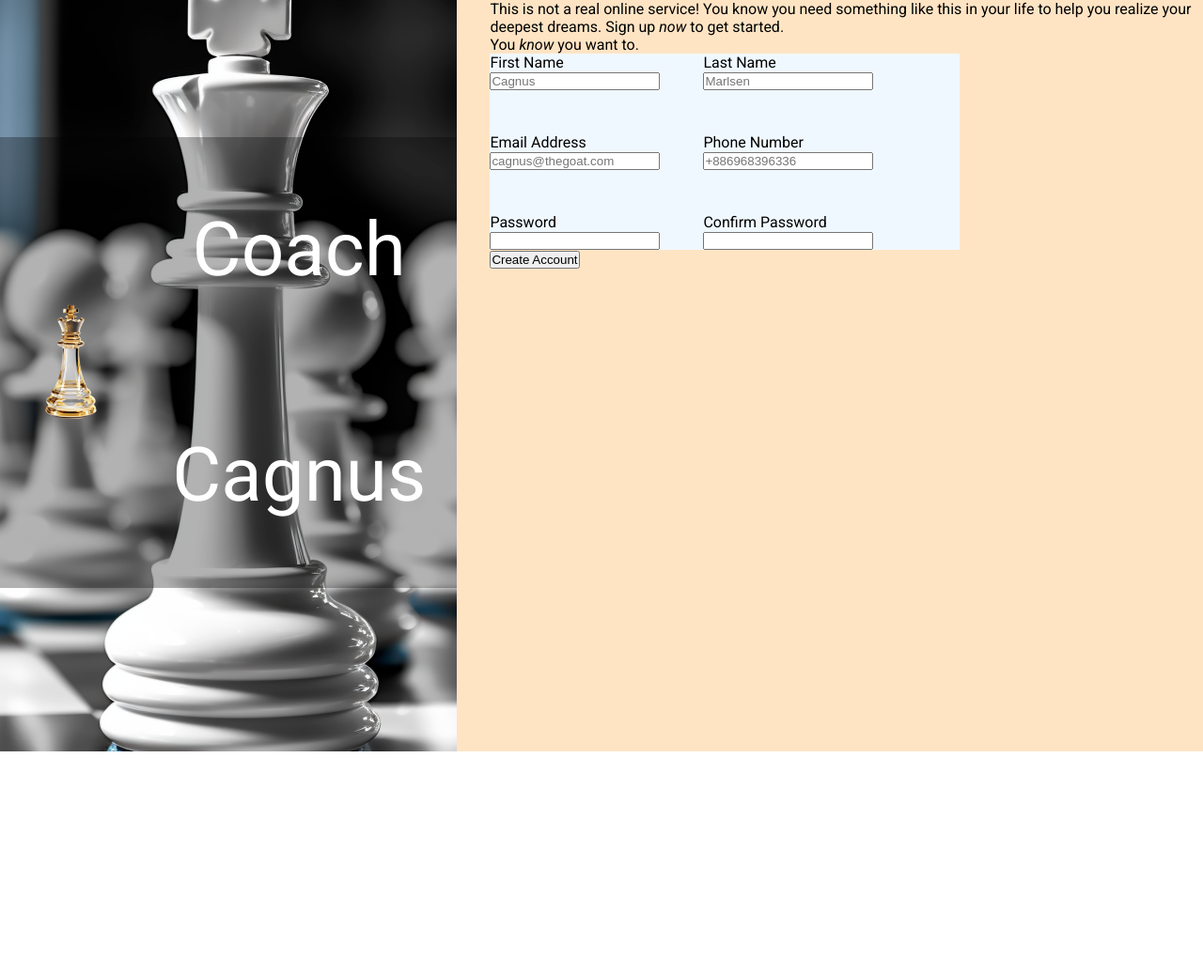
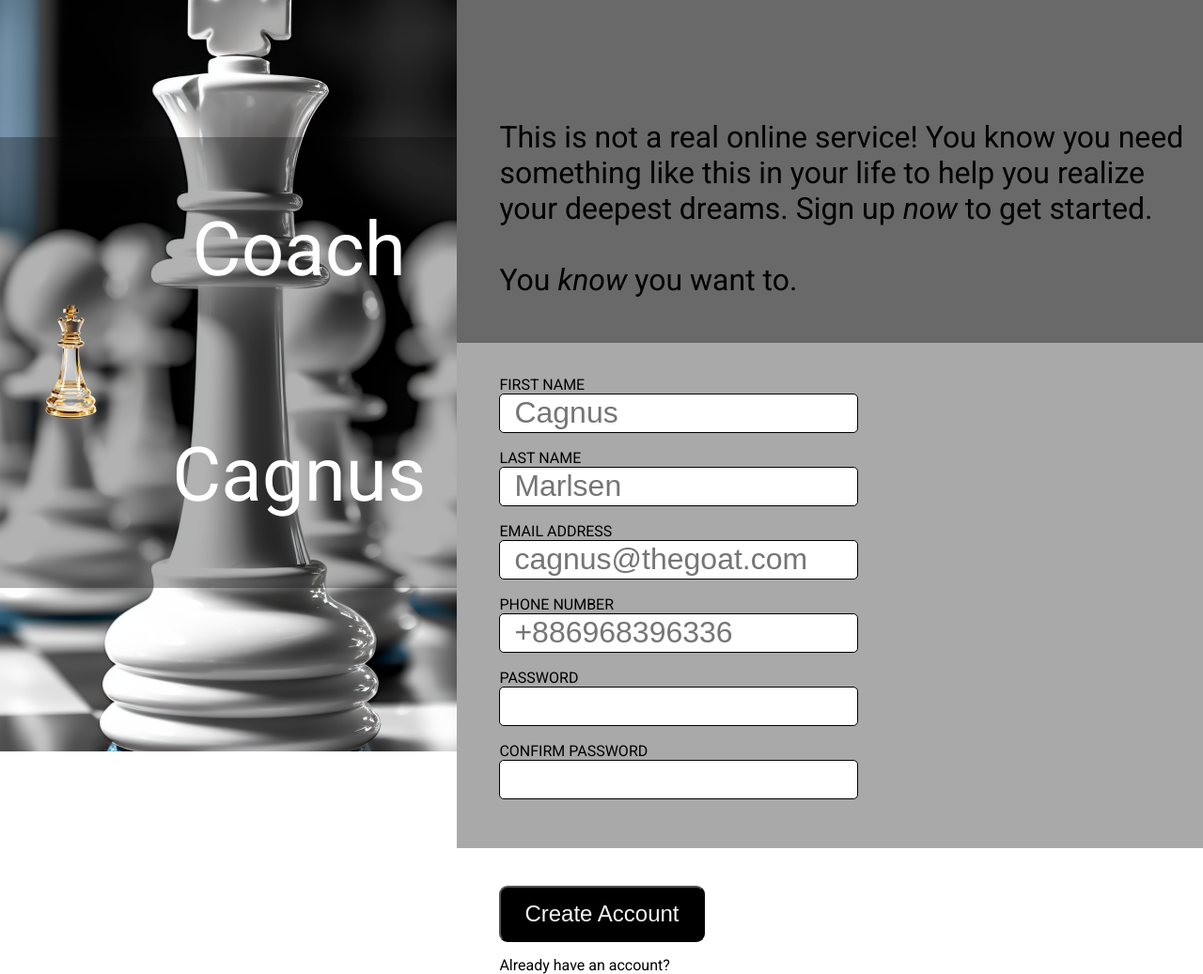
Before and after one commit to ErreurDeSyntaxe/foundations-sign-up-form, a plain HTML site: page index.html in a window 1280 px wide. Shown: the whole page at 94% size. Before the commit the page ends 800 px from the top, so only its background shows below. Drawn offline with Linux system fonts and the light colour scheme.

Commit message:
Fix regex for names & style

```diff
--- a/index.html
+++ b/index.html
@@ -20,20 +20,23 @@
     </div>
 
     <main>
-        <p>This is not a real online service! You know you need something like this in your life to help you realize your
-            deepest dreams. Sign up <em>now</em> to get started.</p>
-        <p>You <em>know</em> you want to.</p>
+
+        <div class="text">
+            <p>This is not a real online service! You know you need something like this in your life to help you realize your
+                deepest dreams. Sign up <em>now</em> to get started.</p><br>
+            <p>You <em>know</em> you want to.</p>
+        </div>
 
         <div class="forms">
             <form action="erreurdesyntaxe.github.io/path" method="post">
                 <ul>
                     <li>
                         <label for="first_name">First Name</label><br>
-                        <input type="text" id="first_name" placeholder="Cagnus" minlength="2" maxlength="20" pattern="/^([^0-9]*)$/">
+                        <input type="text" id="first_name" placeholder="Cagnus" minlength="2" maxlength="20" pattern="/^[a-z ,.'-]+$/i">
                     </li>
                     <li>
                         <label for="last_name">Last Name</label><br>
-                        <input type="text" id="last_name" placeholder="Marlsen" minlength="2" maxlength="20" pattern="/^([^0-9]*)$/">
+                        <input type="text" id="last_name" placeholder="Marlsen" minlength="2" maxlength="20" pattern="/^[a-z ,.'-]+$/i">
                     </li>
                     <li>
                         <label for="user_email">Email Address</label><br>
@@ -56,6 +59,7 @@
                 <div>
                     <button id="submit-button" type="submit">Create Account</button>
                 </div>
+                <p id="already">Already have an account? <a href="#submit-button">Log in</a></p>
             </form>
         </div>
     </main>
--- a/style.css
+++ b/style.css
@@ -42,17 +42,62 @@ body {
 }
 
 main {
-    background-color: bisque;
+    background-color: dimgray;
     height: 100vh;
     flex: 1;
-    padding-left: 35px;
+}
+
+.text {
+    margin-top: 16%;
+    margin-bottom: 6%;
+    margin-left: 45px;
+    font-size: 2rem;
 }
 
 ul {
     list-style: none;
-    width: 500px;
+    width: calc(100% - 45px);
     display: flex;
     flex-wrap: wrap;
-    gap: 46px;
-    background-color: aliceblue;
+    padding: 35px 0 35px 45px;
+    background-color: darkgray;
+    text-transform: uppercase;
 }
+
+ul li {
+    margin-right: 80px;
+}
+
+input {
+    width: 350px;
+    height: 40px;
+    border-radius: 5px;
+    border: 1px solid black;
+    font-size: 2rem;
+    padding: 0 15px;
+    margin-bottom: 17px;
+}
+
+#submit-button {
+    font-size: 1.5rem;
+    color: whitesmoke;
+    background-color: black;
+    padding: 14px 25px 14px 25px;
+    border-radius: 9px;
+    margin-top: 40px;
+    margin-left: 45px;
+}
+
+#submit-button:hover {
+    cursor: pointer;
+}
+
+#already {
+    margin-left: 45px;
+    margin-top: 15px;
+}
+
+#already a {
+    color: white;
+    text-decoration: none;
+}
```
